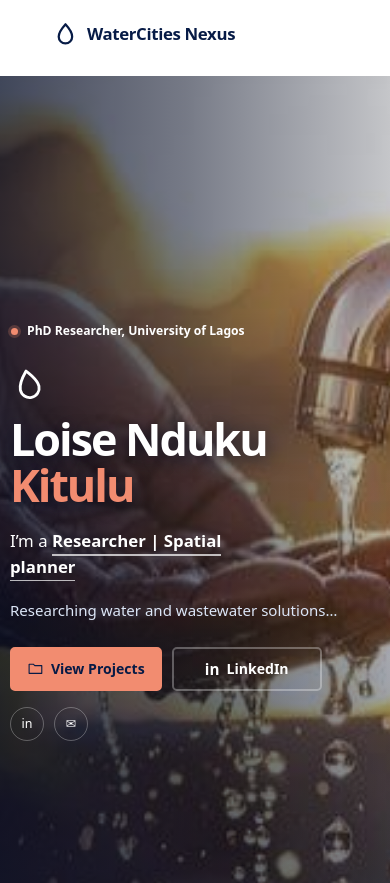
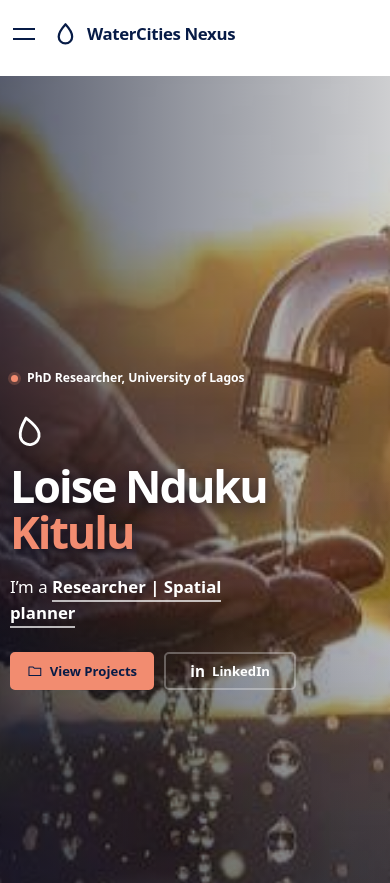
Before and after one commit to simbajr1/LNK, a plain HTML site: page index.html in a window 390 px wide. Shown: the top 883 px of the page. Drawn offline with Linux system fonts and the light colour scheme.

Commit message:
mobile hero section

```diff
--- a/assets/style.css
+++ b/assets/style.css
@@ -1149,12 +1149,12 @@ p,
     flex: 0 0 44px;
     width: 44px;
     height: 44px;
-    color: #fff;
+    color: var(--b);
   }
   .mb i {
     left: 11px;
     right: 11px;
-    background: #fff;
+    background: var(--b);
   }
   .mb i:first-child {
     top: 16px;
@@ -1731,14 +1731,15 @@ header.sc .nav ul a {
   min-height: 620px;
   margin-top: 76px;
   align-items: center;
-  background: #071b46;
+  background: transparent;
 }
 .hero:after {
   background:
-    linear-gradient(90deg, rgba(4, 12, 38, 0.72) 0%, rgba(4, 12, 38, 0.48) 48%, rgba(4, 12, 38, 0.12) 100%),
-    linear-gradient(0deg, rgba(4, 12, 38, 0.38), transparent 55%);
+    linear-gradient(90deg, rgba(4, 12, 38, 0.62) 0%, rgba(4, 12, 38, 0.34) 48%, rgba(4, 12, 38, 0.08) 100%),
+    linear-gradient(0deg, rgba(4, 12, 38, 0.32), transparent 55%);
 }
 .hero > img {
+  object-fit: cover;
   object-position: 50% 52%;
   filter: saturate(0.86) brightness(0.88);
 }
@@ -1783,6 +1784,7 @@ header.sc .nav ul a {
 .hero h1 .name-kitulu {
   color: var(--accent);
   font-weight: 600;
+  margin-left: 0.18em;
 }
 .hero .pill {
   margin-bottom: 18px;
@@ -1818,7 +1820,11 @@ header.sc .nav ul a {
 }
 .hero .btn {
   border-radius: 5px;
-  min-width: 150px;
+  min-width: 132px;
+  height: 38px;
+  min-height: 38px;
+  padding: 8px 14px;
+  font-size: 0.82rem;
   justify-content: center;
 }
 .hero-socials {
@@ -2098,20 +2104,19 @@ footer {
   .hero {
     height: auto;
     min-height: 100svh;
+    align-items: flex-end;
+    background: transparent;
+  }
+  .hero > img {
+    object-fit: cover;
+    object-position: 58% 50%;
+    background: transparent;
   }
   .hero .w {
-    padding: 108px 10px 48px;
+    padding: 108px 10px 52px;
   }
   .hero h1 {
-    position: absolute;
-    width: 1px;
-    height: 1px;
-    margin: -1px;
-    padding: 0;
-    overflow: hidden;
-    clip: rect(0 0 0 0);
-    clip-path: inset(50%);
-    white-space: nowrap;
+    display: none !important;
   }
   .hero h1 .ln,
   .hero h1 .ln > span {
@@ -2134,9 +2139,12 @@ footer {
   .hero h1 .name-first,
   .hero h1 .name-kitulu {
     white-space: nowrap;
+    margin-left: 0;
   }
   .mobile-hero-name {
     display: flex;
+    position: relative;
+    z-index: 5;
     flex-direction: column;
     align-items: flex-start;
     width: 100%;
@@ -2166,6 +2174,12 @@ footer {
   }
   .hero .role {
     max-width: 28ch;
+    position: relative;
+    z-index: 5;
+  }
+  .hero .cta {
+    position: relative;
+    z-index: 5;
   }
   .hero-socials {
     margin-top: 16px;
--- a/index.html
+++ b/index.html
@@ -195,7 +195,6 @@
               ><span style="--i: 1">I’m a <b>Researcher | Spatial planner</b></span></span
             >
           </p>
-          <p class="lead">Researching water and wastewater solutions…</p>
           <div class="cta">
             <a class="btn" href="projects.html"
               ><svg class="ic"><use href="#folder" /></svg>View Projects</a
@@ -207,10 +206,6 @@
               ><b class="in">in</b>LinkedIn</a
             >
           </div>
-          <div class="hero-socials" aria-label="Social links">
-            <a href="https://www.linkedin.com/in/loise-kitulu-929b941b9/" target="_blank" rel="noopener" aria-label="LinkedIn">in</a>
-            <a href="mailto:kitululoise@gmail.com" aria-label="Email">✉</a>
-          </div>
         </div>
       </section>
       <section id="about">
@@ -220,7 +215,8 @@
             <p class="section-kicker" data-r>About</p>
             <h2 data-r>Hi, I’m Loise Nduku Kitulu</h2>
             <p data-r>
-              I am an Urban and Regional Planner and PhD researcher at the University of Lagos,
+              Researching water and wastewater solutions. I am an Urban and Regional Planner and
+              PhD researcher at the University of Lagos,
               passionate about sustainable urbanization, water security and inclusive development
               across Africa.
             </p>
```
